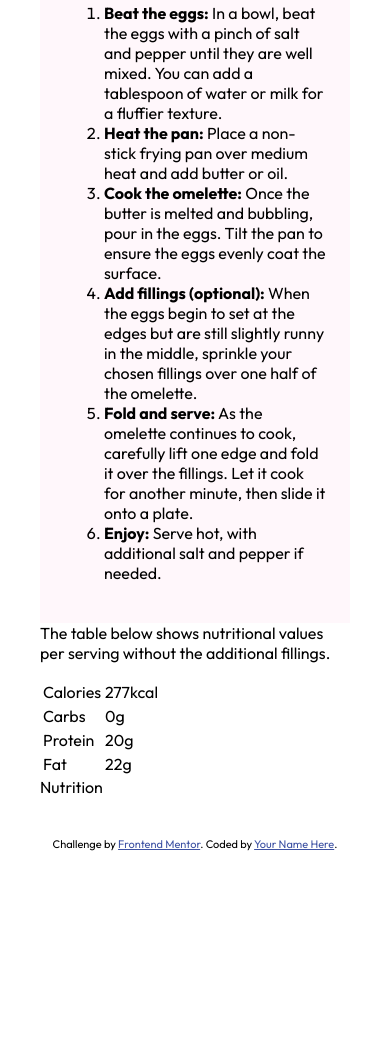
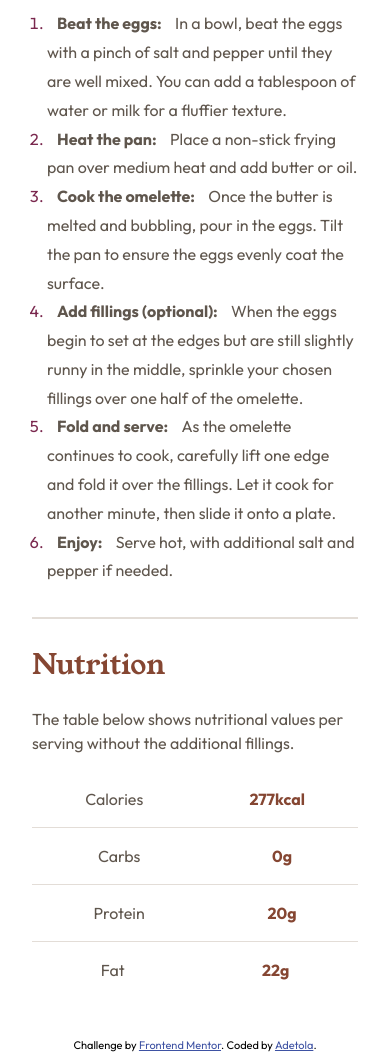
Before and after one commit to Adetolar/Omelette-Recipe, a plain HTML site: page index.html in a window 390 px wide. Shown: the part 948-2000 px from the top of the page. Before the commit the page ends 1807 px from the top, so only its background shows below. Drawn offline with Linux system fonts and the light colour scheme.

Commit message:
mobile screen 375px done

```diff
--- a/index.html
+++ b/index.html
@@ -12,31 +12,21 @@
       href="./assets/images/favicon-32x32.png"
     />
 
-    <link rel="preconnect" href="https://fonts.googleapis.com">
-<link rel="preconnect" href="https://fonts.gstatic.com" crossorigin>
-<link href="https://fonts.googleapis.com/css2?family=Outfit:wght@400;600;700&family=Young+Serif&display=swap" rel="stylesheet">
+    <link rel="preconnect" href="https://fonts.googleapis.com" />
+    <link rel="preconnect" href="https://fonts.gstatic.com" crossorigin />
+    <link
+      href="https://fonts.googleapis.com/css2?family=Outfit:wght@400;600;700&family=Young+Serif&display=swap"
+      rel="stylesheet"
+    />
 
-<link rel="stylesheet" href="style.css">
+    <link rel="stylesheet" href="style.css" />
 
     <title>Frontend Mentor | Recipe page</title>
-
-    <!-- Feel free to remove these styles or customise in your own stylesheet 👍 -->
-    <style>
-      .attribution {
-        font-size: 11px;
-        text-align: center;
-      }
-      .attribution a {
-        color: hsl(228, 45%, 44%);
-      }
-    </style>
   </head>
   <body>
+    <header></header>
+
     <main>
-      <header>
-
-      </header>
-
       <h1>Simple Omelette Recipe</h1>
 
       <p>
@@ -45,93 +35,118 @@
         choice of cheese, vegetables, or meats.
       </p>
       <section class="preparation">
+        <p>Preparation time</p>
         <ul>
-          <li>Preparation time</li>
-          <li>Total: Approximately 10 minutes</li>
-          <li>Preparation: 5 minutes</li>
-          <li>Cooking: 5 minutes</li>
+          <li>
+            <span class="bold">Total:</span>
+            <span class="normal">Approximately 10 minutes</span>
+          </li>
+          <li>
+            <span class="bold">Preparation:</span>
+            <span class="normal">5 minutes</span>
+          </li>
+          <li>
+            <span class="bold">Cooking:</span>
+            <span class="normal"> 5 minutes</span>
+          </li>
         </ul>
       </section>
 
       <section class="ingredients">
+        <p>Ingredients</p>
         <ul>
-          <li>Ingredients</li>
-          <li>2-3 large eggs</li>
-          <li>Salt, to taste</li>
-          <li>Pepper, to taste</li>
+          <li><span class="normal">2-3 large eggs </span></li>
+          <li><span class="normal">Salt, to taste </span></li>
+          <li><span class="normal">Pepper, to taste </span></li>
           <li>
-            Optional fillings: cheese, diced vegetables, cooked meats, herbs
+            <span class="normal">
+              Optional fillings: cheese, diced vegetables, cooked meats, herbs
+            </span>
           </li>
         </ul>
       </section>
       <section class="instruction">
-
-          <p>Instructions</p>
-          <ol>
+        <p>Instructions</p>
+        <ol>
           <li>
-            <strong>Beat the eggs:</strong> In a bowl, beat the eggs with a pinch of salt and
-            pepper until they are well mixed. You can add a tablespoon of water
-            or milk for a fluffier texture.
+            <span class="bold">Beat the eggs:</span>
+            <span class="normal"
+              >In a bowl, beat the eggs with a pinch of salt and pepper until
+              they are well mixed. You can add a tablespoon of water or milk for
+              a fluffier texture.</span
+            >
           </li>
           <li>
-            <strong>Heat the pan:</strong> Place a non-stick frying pan over medium heat and add
-            butter or oil.
+            <span class="bold">Heat the pan:</span>
+            <span class="normal"
+              >Place a non-stick frying pan over medium heat and add butter or
+              oil.</span
+            >
           </li>
           <li>
-            <strong>Cook the omelette:</strong> Once the butter is melted and bubbling, pour in
-            the eggs. Tilt the pan to ensure the eggs evenly coat the surface.
+            <span class="bold">Cook the omelette:</span>
+            <span class="normal"
+              >Once the butter is melted and bubbling, pour in the eggs. Tilt
+              the pan to ensure the eggs evenly coat the surface.</span
+            >
           </li>
           <li>
-            <strong>Add fillings (optional):</strong> When the eggs begin to set at the edges but
-            are still slightly runny in the middle, sprinkle your chosen
-            fillings over one half of the omelette.
+            <span class="bold">Add fillings (optional):</span>
+            <span class="normal"
+              >When the eggs begin to set at the edges but are still slightly
+              runny in the middle, sprinkle your chosen fillings over one half
+              of the omelette.</span
+            >
           </li>
           <li>
-            <strong>Fold and serve:</strong> As the omelette continues to cook, carefully lift
-            one edge and fold it over the fillings. Let it cook for another
-            minute, then slide it onto a plate.
+            <span class="bold">Fold and serve:</span>
+            <span class="normal"
+              >As the omelette continues to cook, carefully lift one edge and
+              fold it over the fillings. Let it cook for another minute, then
+              slide it onto a plate.</span
+            >
           </li>
-          <li><strong>Enjoy:</strong> Serve hot, with additional salt and pepper if needed.</li>
+          <li>
+            <span class="bold">Enjoy:</span>
+            <span class="normal"
+              >Serve hot, with additional salt and pepper if needed.</span
+            >
+          </li>
         </ol>
       </section>
-
-      <sectioul
+      <hr />
+      <section class="nutrition">
+        <p>Nutrition</p>
         <p>
           The table below shows nutritional values per serving without the
           additional fillings.
         </p>
 
-        <table>
-          <tr>
-            <td>Calories</td>
-            <td>277kcal</td>
-          </tr>
-
-          <tr>
-            <td>Carbs</td>
-            <td>0g</td>
-          </tr>
-
-          <tr>
-            <td>Protein</td>
-            <td>20g</td>
-          </tr>
-
-          <tr>
-            <td>Fat</td>
-            <td>22g</td>
-          </tr>
-        </table>
-
-        Nutrition
+        <div>
+          <p>Calories</p>
+          <p>277kcal</p>
+        </div>
+        <div>
+          <p>Carbs</p>
+          <p>0g</p>
+        </div>
+        <div>
+          <p>Protein</p>
+          <p>20g</p>
+        </div>
+        <div>
+          <p>Fat</p>
+          <p>22g</p>
+        </div>
       </section>
     </main>
 
-    <div class="attribution">
+    <footer>
       Challenge by
       <a href="https://www.frontendmentor.io?ref=challenge" target="_blank"
         >Frontend Mentor</a
-      >. Coded by <a href="#">Your Name Here</a>.
-    </div>
+      >. Coded by
+      <a href="https://www.frontendmentor.io/profile/Adetolar">Adetola</a>.
+    </footer>
   </body>
 </html>
--- a/style.css
+++ b/style.css
@@ -1,18 +1,10 @@
-* {
+body {
+  font-family: "Outfit", sans-serif;
   box-sizing: border-box;
+  margin: 0px;
 }
 
-body {
-  font-family: "Outfit", sans-serif;
-}
-
-/* <img
-src="/assets/images/image-omelette.jpeg"
-alt="Picture of freshly made omelette"
-/> */
-
 header {
-  border: 1px solid black;
   height: 171px;
   background: url(/assets/images/image-omelette.jpeg);
   background-repeat: no-repeat;
@@ -41,11 +33,10 @@ h1 + p {
 }
 
 section {
-  padding: 24px;
-  background-color: #fff7fb;
+  /* padding: 24px; */
 }
 
-section p {
+section p:nth-child(1) {
   color: #854632;
   font-family: "Young Serif", serif;
   font-size: 28px;
@@ -54,10 +45,102 @@ section p {
   line-height: 100%;
 }
 
+section.preparation {
+  background-color: #fff7fb;
+  padding: 24px;
+}
+
+section {
+  line-height: 20px;
+}
 section.preparation p {
   color: #7a284e;
   font-size: 20px;
   font-family: "Outfit", sans-serif;
   font-weight: 600;
-  line-height: 100%; /* 20px */
 }
+
+span.bold {
+  font-weight: bold;
+  margin-left: 10px;
+  color: #5f564d;
+}
+
+span.normal {
+  color: #5f564d;
+  padding-left: 10px;
+}
+
+section.preparation ul {
+  color: #7a284e;
+}
+
+section.instruction ol {
+  color: #7a284e;
+  padding-left: 15px;
+  list-style-position: outside;
+}
+
+section.ingredients ul {
+  color: #7a284e;
+  padding-left: 20px;
+  line-height: 1.9;
+  list-style-position: outside;
+}
+
+section.preparation li {
+  line-height: 1.6;
+}
+
+section.instruction {
+  line-height: 1.8;
+}
+
+hr {
+  margin-top: 32px;
+  margin-bottom: 32px;
+  border: 1px solid #e3ddd7;
+}
+
+section p:nth-child(2) {
+  color: #5f564d;
+  font-family: Outfit;
+  font-size: 16px;
+  font-weight: 400;
+  line-height: 24px;
+}
+section.nutrition div {
+  display: flex;
+  justify-content: space-around;
+  border-bottom: 1px solid #e3ddd7;
+}
+
+section.nutrition > div:nth-child(6) {
+  border-bottom: none;
+}
+
+section.nutrition div p:nth-child(1) {
+  color: #5f564d;
+  font-family: Outfit;
+  font-size: 16px;
+  font-style: normal;
+  font-weight: 400;
+  line-height: 24px;
+}
+
+section.nutrition div p:nth-child(2) {
+  color: #854632;
+  font-family: Outfit;
+  font-size: 16px;
+  font-style: normal;
+  font-weight: 700;
+  line-height: 150%; /* 24px */
+}
+
+footer {
+  font-size: 11px;
+  text-align: center;
+}
+footer a {
+  color: hsl(228, 45%, 44%);
+}
```
